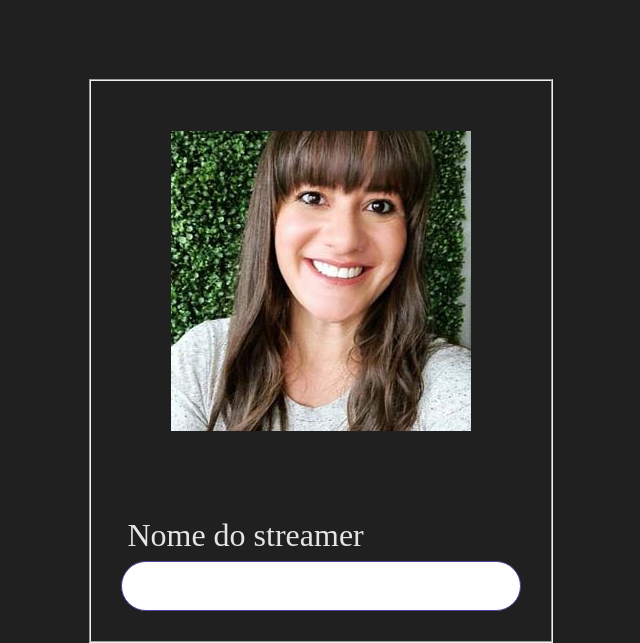
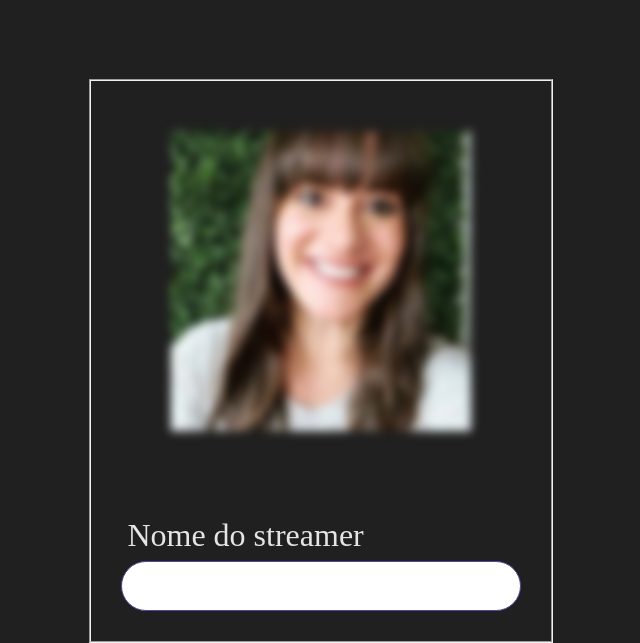
Before and after one commit to zYumoto/DailyGame---BackEND, a plain HTML site: page index.html in a window 1280 px wide. Shown: the part 158-801 px from the top of the page, without its empty margins (319-959 px from the left). Drawn offline with Linux system fonts and the light colour scheme.

Commit message:
add: blur

```diff
--- a/index.html
+++ b/index.html
@@ -15,7 +15,7 @@
     </header>
     <fieldset class="game">
         <img>
-        <img id="random-img" src="" alt="Imagem aleatória">
+        <img id="random-img" class= "random-img" src="" alt="Imagem aleatória">
         <div class="campo">
             <label>Nome do streamer</label>
             <input type="text" name="tentativa" id="tentativa">
--- a/style.css
+++ b/style.css
@@ -56,3 +56,7 @@ fieldset .campo{
     position: absolute;
     clip: rect(0);
   }
+
+.random-img{
+    filter: blur(5px);
+}
```
